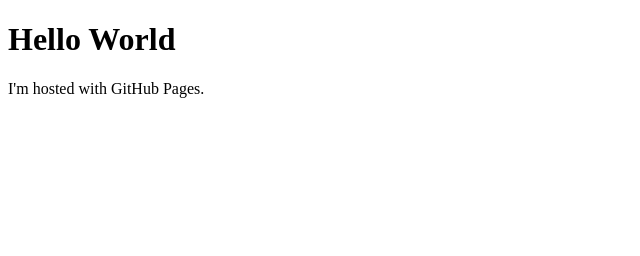
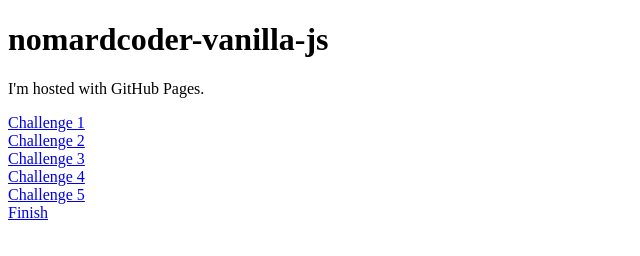
Before and after one commit to overscrap/nomardcoder-vanilla-js, a plain HTML site: page index.html in a window 1280 px wide. Shown: the whole page, without its empty margins (0-640 px from the left). Drawn offline with Linux system fonts and the light colour scheme.

Commit message:
노마드코더 바닐라js 챌린지 Finish
- 실시간 시계
- 로컬 스토리지를 사용한 로그인
- 로컬 스토리지를 사용한 투두리스트
- 랜덤 배경 이미지
- 날씨와 위치 (geolocation)

```diff
--- a/index.html
+++ b/index.html
@@ -1,7 +1,23 @@
 <!DOCTYPE html>
 <html>
+
 <body>
-<h1>Hello World</h1>
-<p>I'm hosted with GitHub Pages.</p>
+    <h1>nomardcoder-vanilla-js</h1>
+    <p>I'm hosted with GitHub Pages.</p>
+    <div>
+        <a href="https://overscrap.github.io/nomardcoder-vanilla-js/challenge/1/index.html" target="_blank">
+            Challenge 1</a>
+    </div>
+    <div><a href="https://overscrap.github.io/nomardcoder-vanilla-js/challenge/2/index.html" target="_blank">
+            Challenge 2</a></div>
+    <div><a href="https://overscrap.github.io/nomardcoder-vanilla-js/challenge/3/index.html" target="_blank">
+            Challenge 3</a></div>
+    <div><a href="https://overscrap.github.io/nomardcoder-vanilla-js/challenge/4/index.html" target="_blank">
+            Challenge 4</a></div>
+    <div><a href="https://overscrap.github.io/nomardcoder-vanilla-js/challenge/5/index.html" target="_blank">
+            Challenge 5</a></div>
+    <div><a href="https://overscrap.github.io/nomardcoder-vanilla-js/challenge/finish/index.html" target="_blank">
+            Finish</a></div>
 </body>
+
 </html>
```
Also changed, not shown: challenge/finish/index.html (renamed from challenge/final/index.html, +1 -1 lines), challenge/finish/src/css/reset.css (renamed from challenge/final/src/css/reset.css), challenge/finish/src/css/style.css (renamed from challenge/final/src/css/style.css), challenge/finish/src/img/1.jpeg (renamed from challenge/final/src/img/1.jpeg), challenge/finish/src/img/2.jpeg (renamed from challenge/final/src/img/2.jpeg), challenge/finish/src/js/background.js (renamed from challenge/final/src/js/background.js), challenge/finish/src/js/clock.js (renamed from challenge/final/src/js/clock.js), challenge/finish/src/js/greetings.js (renamed from challenge/final/src/js/greetings.js), challenge/finish/src/js/quotes.js (renamed from challenge/final/src/js/quotes.js), challenge/finish/src/js/todo.js (renamed from challenge/final/src/js/todo.js), challenge/finish/src/js/weather.js (renamed from challenge/final/src/js/weather.js), 2 other files.
